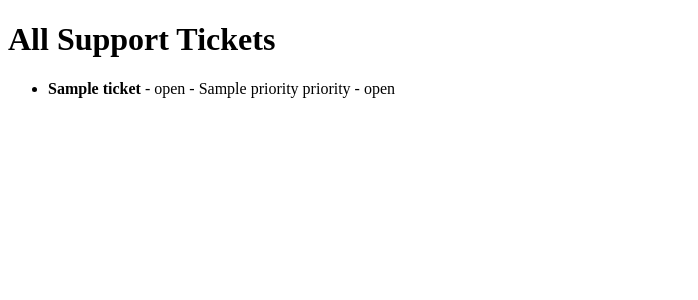
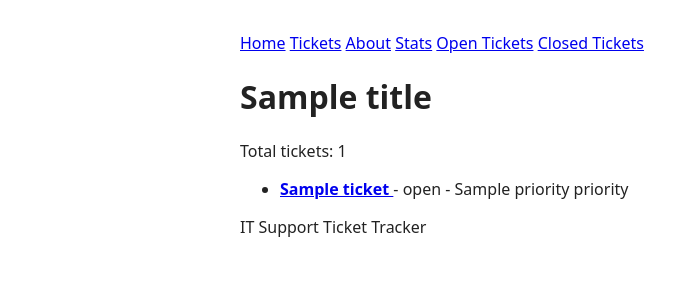
Before and after one commit to aisha-abdul06/ticket-tracker, a Flask app: template templates/tickets.html in a window 1280 px wide. Shown: the top 300 px of the page, without its empty margins (0-698 px from the left). Run offline with Flask 3, Linux system fonts and the light colour scheme; the template is opened without the code that fills it: most values are stand-ins (such as "Sample title", 1, 10 or a date in 2020).

Commit message:
Complete Week s challenge

```diff
--- a/app.py
+++ b/app.py
@@ -1,4 +1,4 @@
-from flask import Flask, render_template
+from flask import Flask, render_template, abort
 from ticket_cli import load_tickets
 app = Flask(__name__)
 @app.route("/")
@@ -11,8 +11,17 @@ def about():
 @app.route("/tickets")
 def tickets():
     all_tickets = load_tickets()
-    heading = "All Support Tickets"
-    return render_template("tickets.html",  tickets=all_tickets)
+    ticket_count = len(all_tickets)
+    return render_template("tickets.html", tickets=all_tickets, ticket_count=ticket_count)
+
+@app.route("/tickets/<int:ticket_id>")
+def ticket_detail():
+    all_tickets = load_tickets()
+
+    if ticket_id < 1 or ticket_id > len(all_tickets):
+        abort(404)
+
+    return render_template("tickets_detail.html", ticket=all_tickets[ticket_id - 1],number=ticket_id, ticket_count=ticket_count)
 
 @app.route("/ticket/<int:ticket_id>")
 def ticket(ticket_id):
@@ -25,3 +34,51 @@ def help():
 @app.route("/contact")
 def contact():
     return "Contact us at Ticket Tracker Support."
+
+@app.route("/stats")
+def stats():
+    all_tickets = load_tickets()
+
+    total = len(all_tickets)
+    open_tickets = sum(1 for ticket in all_tickets if ticket["status"] == "open")
+    closed_tickets = sum(1 for ticket in all_tickets if ticket["status"] == "closed")
+
+    low = sum(1 for ticket in all_tickets if ticket["priority"].lower() == "low")
+    medium = sum(1 for ticket in all_tickets if ticket["priority"].lower() == "medium")
+    high = sum(1 for ticket in all_tickets if ticket["priority"].lower() == "high")
+
+    return render_template(
+        "stats.html",
+        total=total,
+        open_tickets=open_tickets,
+        closed_tickets=closed_tickets,
+        low=low,
+        medium=medium,
+        high=high
+    )
+@app.route("/tickets/open")
+def open_tickets():
+    all_tickets = load_tickets()
+
+    open_list = [
+        ticket for ticket in all_tickets
+        if ticket["status"] == "open"
+    ]
+
+    return render_template(
+        "open_tickets.html",
+        tickets=open_list
+    )
+@app.route("/tickets/closed")
+def closed_tickets():
+    all_tickets = load_tickets()
+
+    closed_list = [
+        ticket for ticket in all_tickets
+        if ticket["status"] == "closed"
+    ]
+
+    return render_template(
+        "closed_tickets.html",
+        tickets=closed_list
+    )
--- /dev/null
+++ b/templates/base.html
@@ -0,0 +1,22 @@
+<!DOCTYPE html>
+<html lang="en">
+<head>
+    <meta charset="UTF-8">
+    <title>{% block title %}Ticket Tracker{% endblock %}</title>
+    <link rel="stylesheet" href="{{ url_for('static', filename='style.css') }}">
+</head>
+<body>
+
+    </nav>
+          <a href="{{ url_for('home') }}">Home</a>
+          <a href="{{ url_for('tickets') }}">Tickets</a>
+          <a href="{{ url_for('about') }}">About</a>
+          <a href="{{ url_for('stats') }}">Stats</a>
+          <a href="{{ url_for('open_tickets') }}">Open Tickets</a>
+          <a href="{{ url_for('closed_tickets') }}">Closed Tickets</a>
+</nav>
+{% block content %}
+{% endblock %}
+</footer>
+<p>IT Support Ticket Tracker</p>
+</footer>
--- /dev/null
+++ b/templates/static/style.css
@@ -0,0 +1,15 @@
+body	{
+font-family:	system-ui,	sans-serif;
+max-width:	800px;
+margin:	0	auto;
+padding:	2rem;
+color:	#222;
+}
+nav	a	{
+margin-right:	1rem;
+}
+footer	{
+margin-top:	3rem;
+font-size:	0.85rem;
+color:	#666;
+}
--- a/templates/tickets.html
+++ b/templates/tickets.html
@@ -1,22 +1,38 @@
-<!DOCTYPE html>
-<html lang="en">
-    <head>
-        <meta charset="UTF-8">
-        <title>All Tickets</title>
-    </head>
-    <body>
-        <h1>All Support Tickets</h1>
+{% extends "base.html" %}
+
+{% block title %}All Tickets{% endblock %}
+
+{% block content %}
+
+<h1>{{ title }}</h1>
+
+<p>Total tickets: {{ count }}</p>
+
 {% if tickets %}
+
 <ul>
+
     {% for ticket in tickets %}
+
     <li>
-                <strong>{{ ticket.title }}</strong> - {{ ticket.status }}
-                - {{ ticket.priority }} priority - {{ ticket.status }}
+        <strong>
+            <a href="{{ url_for('ticket_detail', ticket_id=loop.index) }}">
+                {{ ticket.title }}
+            </a>
+        </strong>
+
+        - {{ ticket.status }}
+        - {{ ticket.priority }} priority
     </li>
+
     {% endfor %}
+
 </ul>
+
 {% else %}
+
 <p>No tickets have been logged yet.</p>
+
 {% endif %}
-    </body>
-</html>
+
+{% endblock %}
--- a/tickets.json
+++ b/tickets.json
@@ -28,5 +28,11 @@
     "reporter": "Elizabeth",
     "priority": "High",
     "status": "open"
+  },
+  {
+    "title": "Keyboard not working",
+    "reporter": "Arinze",
+    "priority": "High",
+    "status": "open"
   }
 ]
```
Also changed, not shown: templates/closed_tickets.html (added, +27 -0 lines), templates/open_tickets.html (added, +27 -0 lines), templates/stats.html (added, +26 -0 lines), templates/ticket_detail.html (added, +20 -0 lines). Lines whose indentation alone changed are shown as unchanged.
